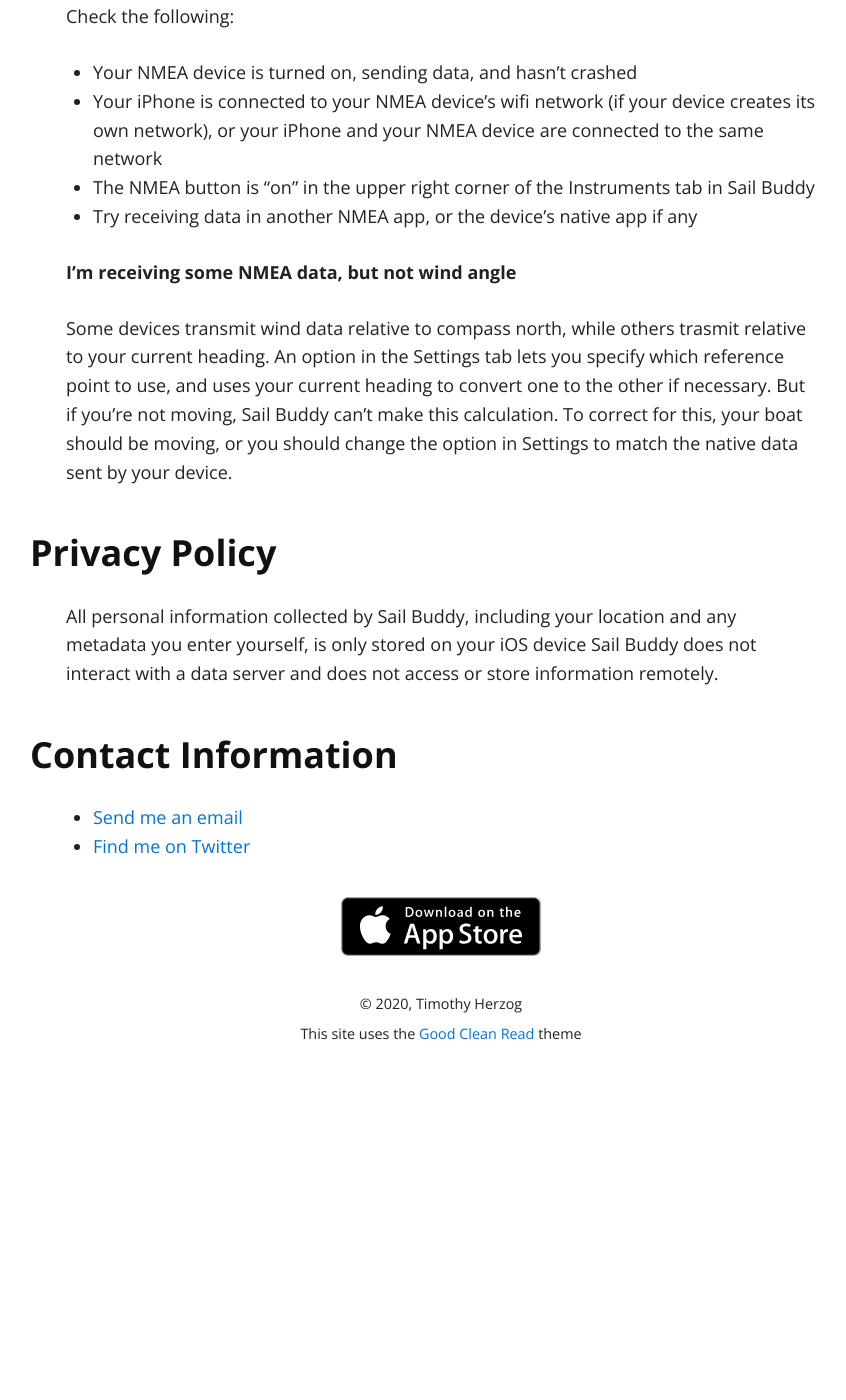
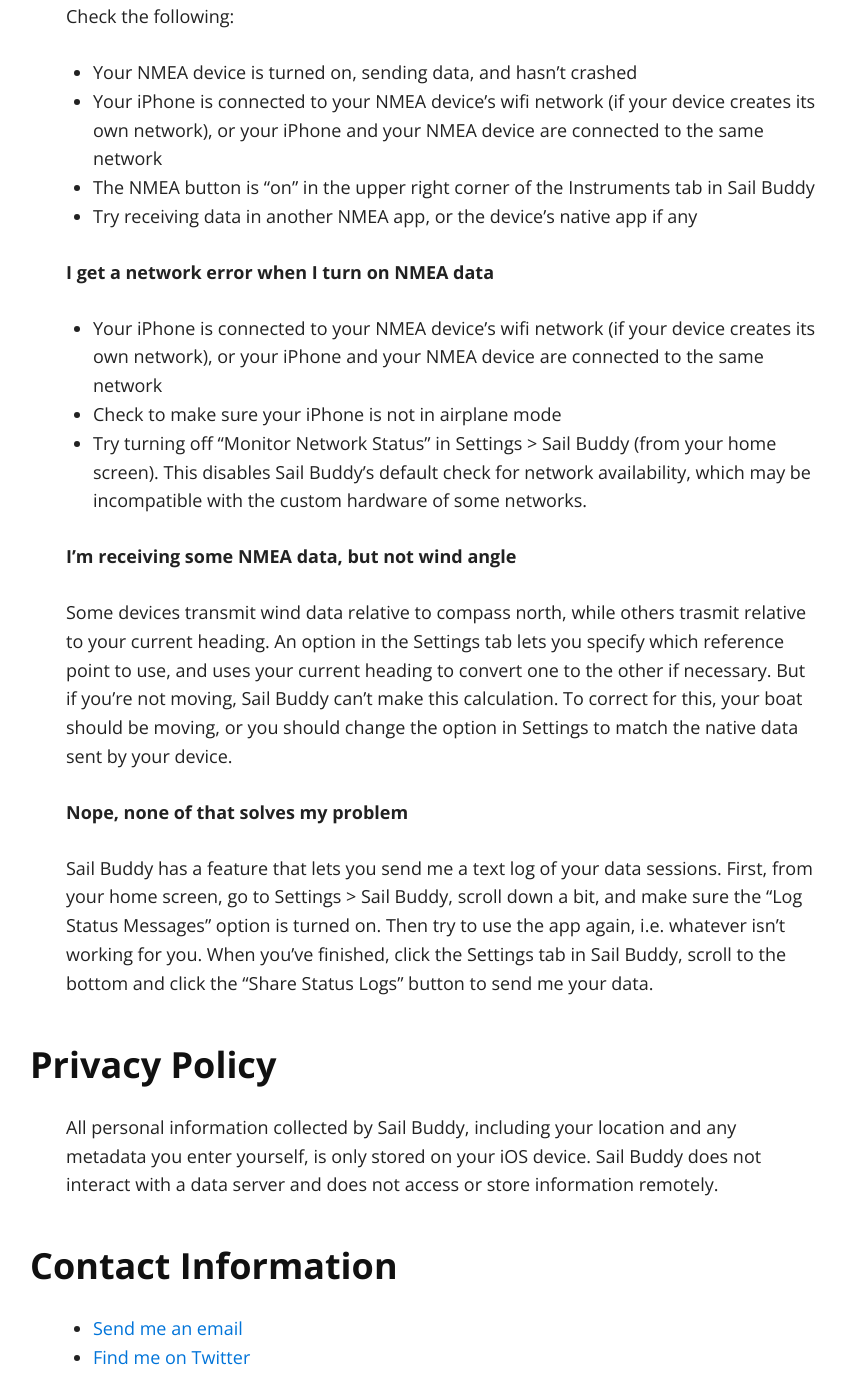
Before and after one commit to tgherzog/sailbuddy-pages, a Jekyll site: the page built from index.md, in a window 1280 px wide and 1400 px high, scrolled down 4671 px. Shown: the whole window, without its empty margins (199-1045 px from the left). Built offline with Jekyll 4.4.1, drawn with Linux system fonts in a browser that asks for light colours; before the commit the page ends 5806 px from its top, so only the background shows below that.

Commit message:
Add more trouble shooting

```diff
--- a/index.md
+++ b/index.md
@@ -135,6 +135,14 @@
 * The NMEA button is "on" in the upper right corner of the Instruments tab in Sail Buddy
 * Try receiving data in another NMEA app, or the device's native app if any
 
+**I get a network error when I turn on NMEA data**
+
+* Your iPhone is connected to your NMEA device's wifi network (if your device creates its own network), or your iPhone and
+  your NMEA device are connected to the same network
+* Check to make sure your iPhone is not in airplane mode
+* Try turning off "Monitor Network Status" in Settings > Sail Buddy (from your home screen). This disables Sail Buddy's
+  default check for network availability, which may be incompatible with the custom hardware of some networks.
+
 **I'm receiving some NMEA data, but not wind angle**
 
 Some devices transmit wind data relative to compass north, while others trasmit relative to your current heading. An option in the Settings
@@ -142,10 +150,16 @@
 moving, Sail Buddy can't make this calculation. To correct for this, your boat should be moving, or you should change the option in Settings
 to match the native data sent by your device.
 
+**Nope, none of that solves my problem**
+
+Sail Buddy has a feature that lets you send me a text log of your data sessions. First, from your home screen, go to Settings > Sail Buddy, scroll down a bit,
+and make sure the "Log Status Messages" option is turned on. Then try to use the app again, i.e. whatever isn't working for you. When
+you've finished, click the Settings tab in Sail Buddy, scroll to the bottom and click the "Share Status Logs" button to send me your data.
+
 ### Privacy Policy ### {#privacy}
 
 All personal information collected by Sail Buddy, including your location and any metadata you enter yourself, is only stored on your iOS
-device Sail Buddy does not interact with a data server and does not access or store information remotely.
+device. Sail Buddy does not interact with a data server and does not access or store information remotely.
 
 ### Contact Information ### {#contact}
 
```
